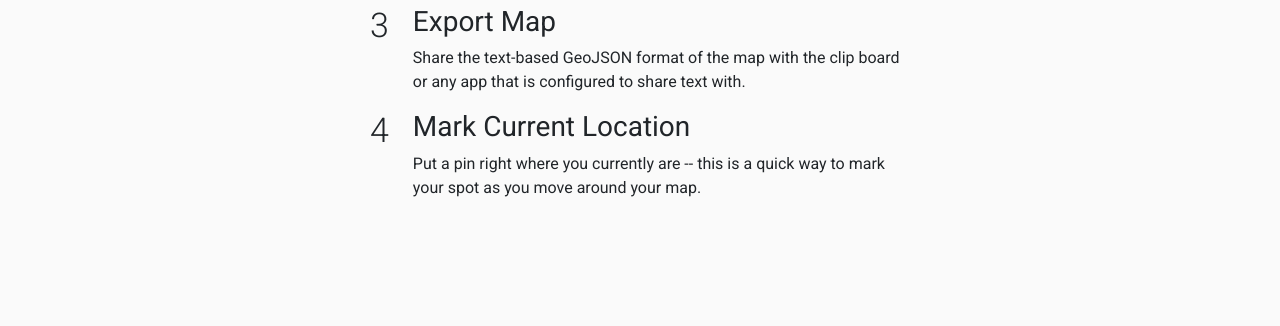
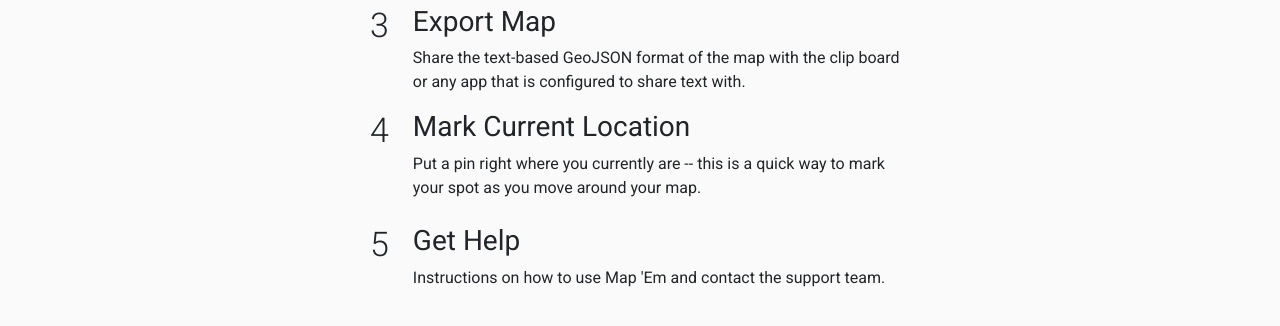
Before and after one commit to MapemMe/website, a plain HTML site: page support.html in a window 1280 px wide. Shown: the part 1915-2241 px from the top of the page. Drawn offline with Linux system fonts and the light colour scheme.

Commit message:
get help

```diff
--- a/support.html
+++ b/support.html
@@ -166,6 +166,13 @@
                   <p>Put a pin right where you currently are -- this is a quick way to mark your spot as you move around your map.</p>
                 </div>
               </div>
+              <div class="d-flex mb-2">
+                <span class="display-4 mr-4">5</span>
+                <div>
+                  <h3>Get Help</h3>
+                  <p>Instructions on how to use Map 'Em and contact the support team.</p>
+                </div>
+              </div>
             </div>
           </div>
 
```
Also changed, not shown: 2 other files.
